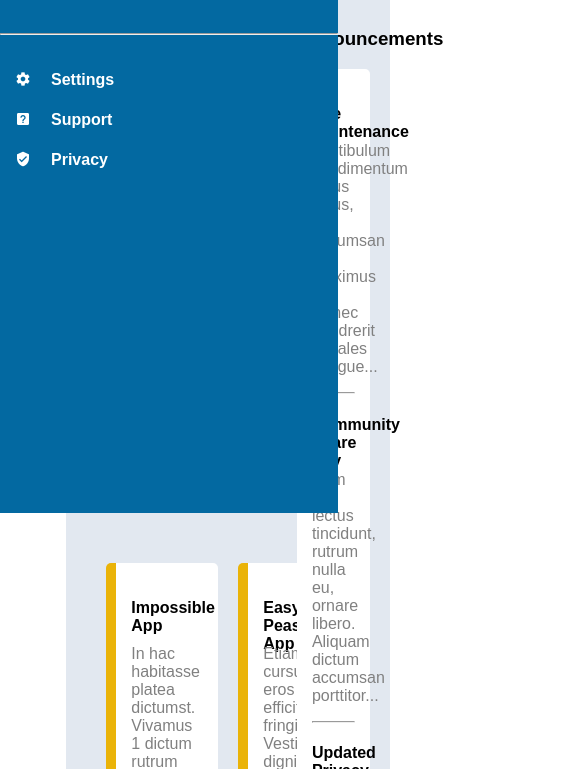
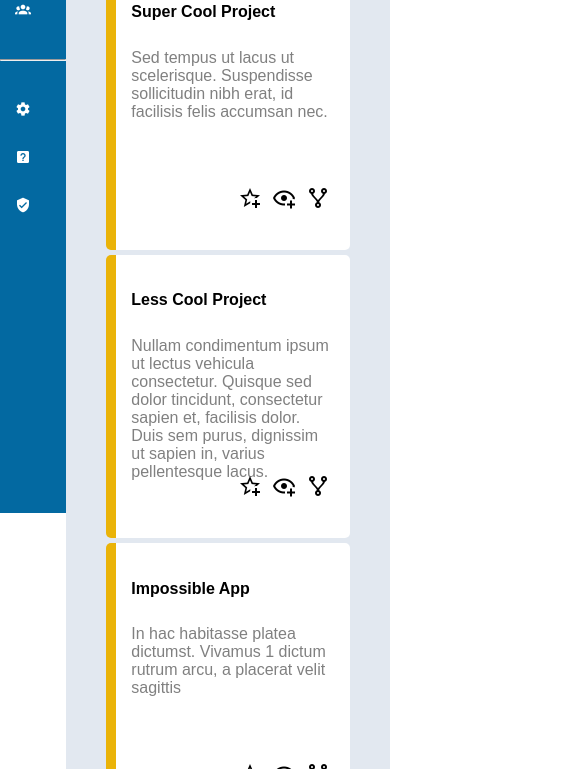
Before and after one commit to GloireMutaliko21/dashboard-gda, a plain HTML site: page index.html in a window 390 px wide. Shown: the part 331-1100 px from the top of the page, 585 px wide, since content can reach past the window. Drawn offline with Linux system fonts and the light colour scheme.

Commit message:
feat: responsive design

```diff
--- a/index.html
+++ b/index.html
@@ -28,7 +28,7 @@
         <div class="commandes">
             <div class="info">
                 <div><img src="assets/profile.webp" alt="" id="profil2"></div>
-                <div>
+                <div class="welcome">
                     <p>Hi there,
                     <h4 class="">Gloire Mutaliko</h4>
                     </p>
--- a/style.css
+++ b/style.css
@@ -124,7 +124,7 @@ input[type=submit]:hover {
 
 .sidebar {
     position: fixed;
-    width: 40vh;
+    width: 17vw;
     background: #0369a1;
     font-weight: bold;
     color: #fff;
@@ -189,9 +189,6 @@ main {
     grid-area: 1 / 1 / 2 / 2;
 }
 
-/* .title {
-    grid-area: 1 / 1 / 2 / 3;
-} */
 .card{
     display: grid;
     grid-template-columns: repeat(2, 1fr);
@@ -271,3 +268,94 @@ main {
 .profil p, .profil h5{
     padding-left: 10px;
 }
+
+@media screen and (max-width: 920px) {
+    body{
+        grid-template-rows: 10% 90%;
+    }
+    #name,
+    .welcome{
+        display: none;
+    }
+    #rechercher{
+        width: 50%;
+    }
+    .sidebar-menu {
+        align-items: flex-start;
+    }
+    .sidebar-menu p,
+    .side-dash h3{
+        display: none;
+    }
+    .sidebar-menu span{
+        padding: 20px 0px;
+    }
+    main{
+        grid-template-columns: 1fr;
+        grid-template-rows: 1fr 1fr;
+        grid-template-areas:
+        "projects"
+        "annoucements";
+        gap: 10px;
+    }
+    .projects{
+        grid-area: projects;
+        grid-row-gap: 10px;
+    }
+    .annoucements{
+        grid-area: annoucements;
+
+    }
+
+}
+@media screen and (max-width: 720px) {
+    body{
+        grid-template-rows: 6% 1fr;
+    }
+    #name,
+    .welcome,
+    #profil2{
+        display: none;
+    }
+    .boutons{
+        margin-top: 2px;
+    }
+
+    .projects{
+        grid-template-columns: 1fr;
+        grid-template-rows: 60px 1fr 1fr 1fr 1fr 1fr 1fr;
+        grid-template-areas:
+        "titre"
+        "p1"
+        "p2"
+        "p3"
+        "p4"
+        "p5"
+        "p6";
+        grid-area: projects;
+        grid-row-gap: 5px;
+    }
+    .project1{
+        grid-area: p1;
+    }
+    .project2{
+        grid-area: p2;
+    }
+    .project3{
+        grid-area: p3;
+    }
+    .project4{
+        grid-area: p4;
+    }
+    .project5{
+        grid-area: p5;
+    }
+    .project6{
+        grid-area: p6;
+    }
+    .annoucements{
+        grid-area: annoucements;
+
+    }
+
+}
```
